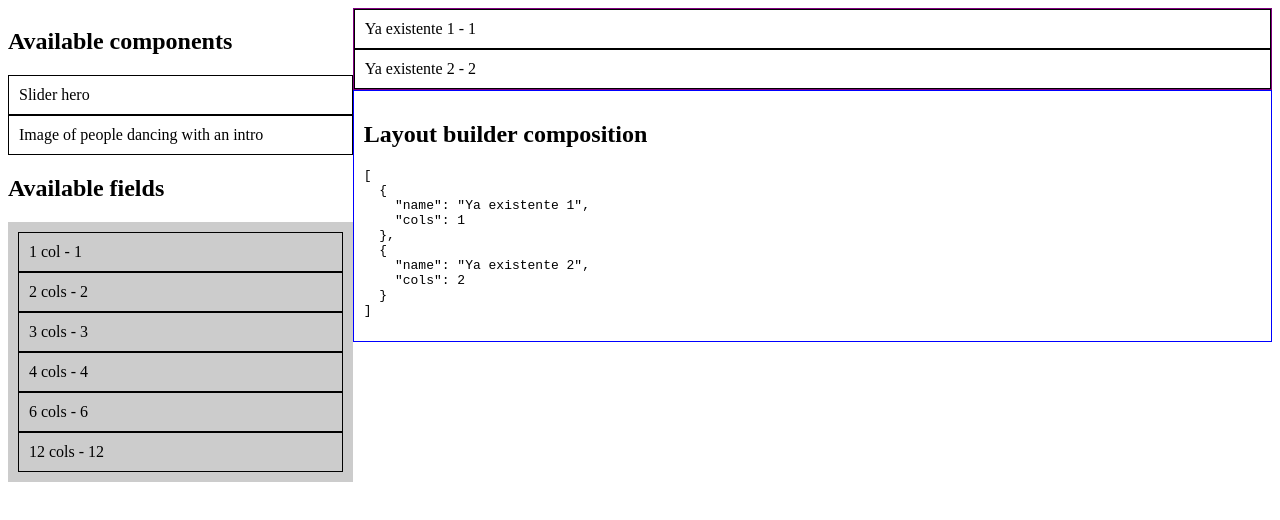
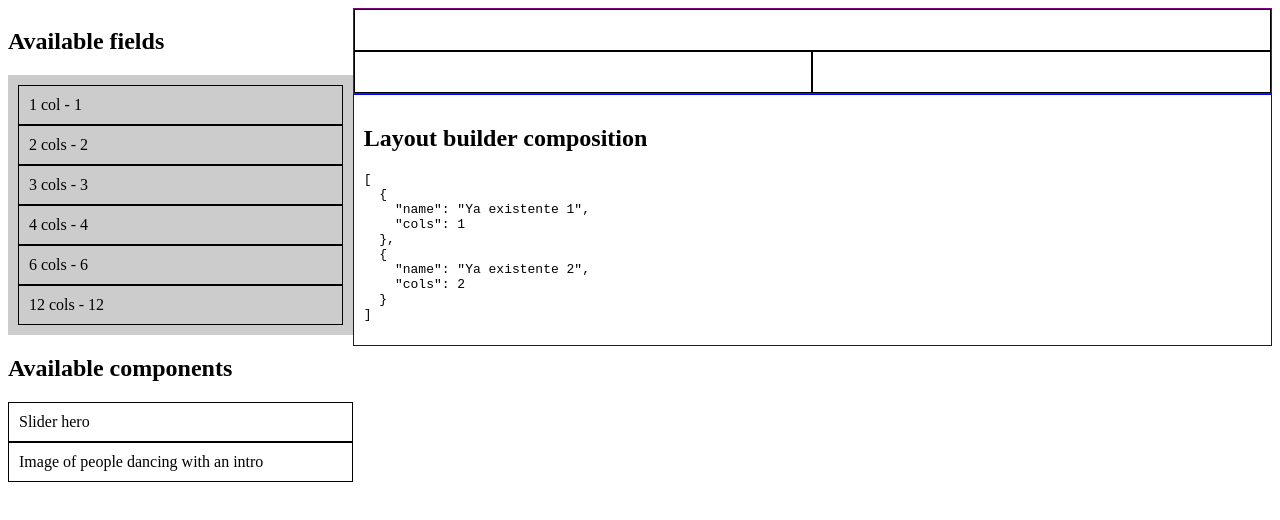
Before and after one commit to capynet/drupal-multivalued-entity-reference-layout-builder, a Vue app in the folder ui/: page / in a window 1280 px wide. Shown: the top 520 px of the page. Built offline with nearby package versions, Linux system fonts and the light colour scheme; data requests are answered from the project's data file.

Commit message:
Now dropped field are represented in it's DOM way.

```diff
--- a/ui/src/App.vue
+++ b/ui/src/App.vue
@@ -1,10 +1,10 @@
 <template>
   <main class="skeleton">
     <div class="sidebar">
+      <h2>Available fields</h2>
+      <AvailableFields />
       <h2>Available components</h2>
       <AvailableComponents />
-      <h2>Available fields</h2>
-      <AvailableFields />
     </div>
     <div class="content">
       <LayoutCanvas />
--- /dev/null
+++ b/ui/src/components/DOMField.vue
@@ -0,0 +1,29 @@
+<template>
+  <div class="lc-field">
+    <div v-for="i in data.cols" :key="i"></div>
+  </div>
+</template>
+
+<script>
+  export default {
+    name: "DOMField",
+    display: "domField",
+
+    props: {
+      data: Object,
+    },
+  };
+</script>
+
+<style scoped>
+  .lc-field {
+    display: flex;
+  }
+
+  .lc-field > * {
+    border: 1px solid black;
+    padding: 10px;
+    flex: 1 1 0px;
+    min-height: 20px;
+  }
+</style>
--- a/ui/src/components/LayoutCanvas.vue
+++ b/ui/src/components/LayoutCanvas.vue
@@ -9,7 +9,7 @@
     group="layout"
   >
     <template #item="{ element }">
-      <div class="lc-field">{{ element.name }} - {{ element.cols }}</div>
+      <DOMField :data="element" />
     </template>
   </draggable>
 
@@ -19,6 +19,7 @@
 <script>
   import draggable from "vuedraggable";
   import RawJson from "./RawJson.vue";
+  import DOMField from "./DOMField.vue";
 
   export default {
     name: "layoutCanvas",
@@ -27,6 +28,7 @@
     components: {
       draggable,
       RawJson,
+      DOMField,
     },
 
     data() {
@@ -53,9 +55,4 @@
   .layout-canvas {
     border: 1px solid purple;
   }
-
-  .lc-field {
-    border: 1px solid black;
-    padding: 10px;
-  }
 </style>
```
